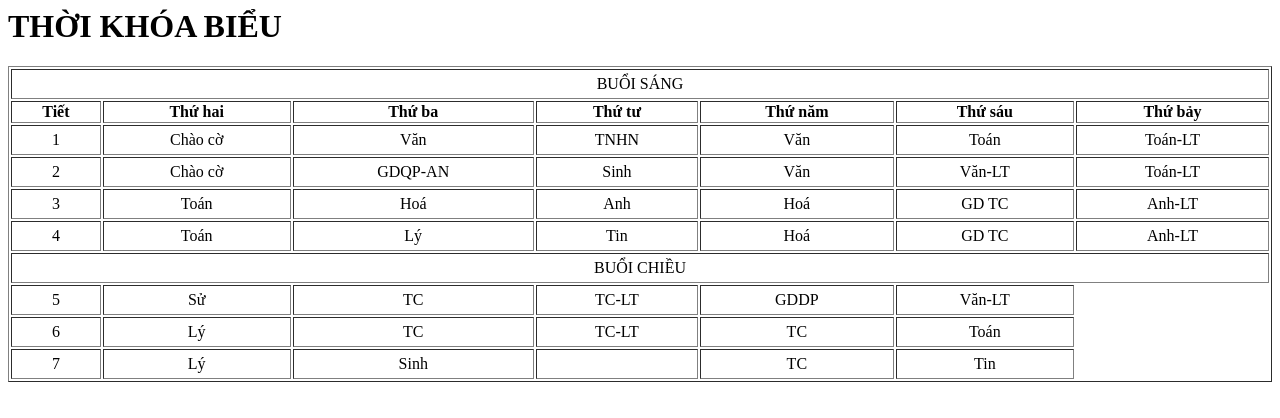
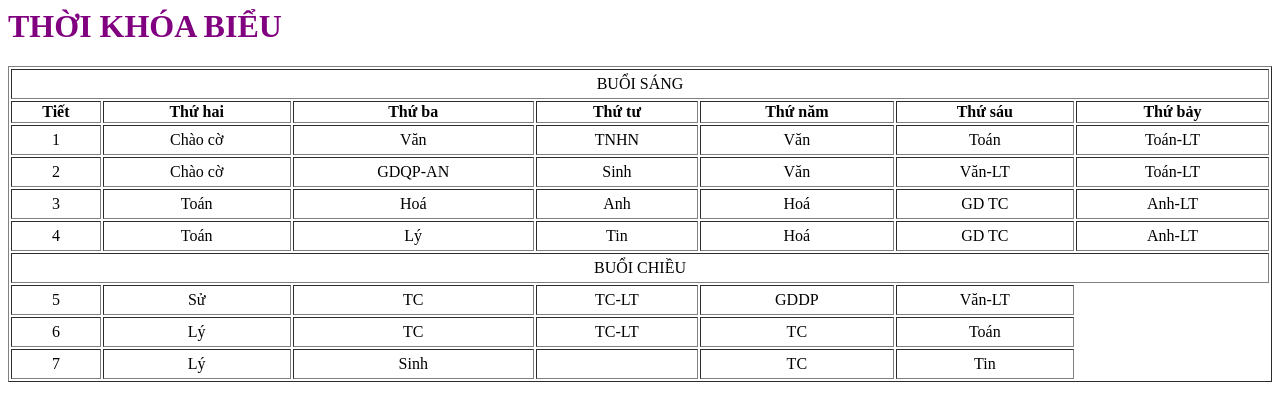
Before and after one commit to vananh-2612/Tin12, a plain HTML site: page contents/tkb2.html in a window 1280 px wide. Drawn offline with Linux system fonts and the light colour scheme.

Commit message:
Update tkb2.html

```diff
--- a/contents/tkb2.html
+++ b/contents/tkb2.html
@@ -7,7 +7,7 @@
     </style>
   </head>
   <body>
-    <h1>THỜI KHÓA BIỂU</h1>
+    <h1 style="color:purple;">THỜI KHÓA BIỂU</h1>
     <table border="1" width="100%">
       <tr>
         <td colspan ="7" style="text-align: center;">BUỔI SÁNG</td>
```
